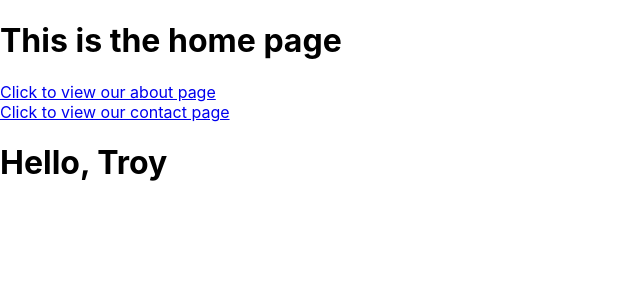
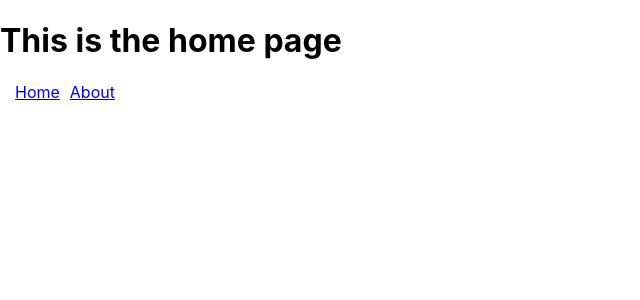
Before and after one commit to troycampano/sandbox-react-typescript, a React (Create React App) app: page / in a window 1280 px wide. Shown: the top 300 px of the page, without its empty margins (0-640 px from the left). Built offline with nearby package versions, Linux system fonts and the light colour scheme.

Commit message:
Cleaned up navigation

```diff
--- a/src/App.tsx
+++ b/src/App.tsx
@@ -3,15 +3,7 @@ import './App.css';
 import Home from "./Home";
 import About from "./About"
 import Contact from "./Contact"
-import { Routes, Route } from "react-router-dom"
-
-type Props = {
-  name: string;
-}
-
-function Welcome(props: Props) {
-  return <h1>Hello, {props.name}</h1>;
-}
+import { Routes, Route, Link } from "react-router-dom"
 
 function App() {
   return (
@@ -21,7 +13,14 @@ function App() {
         <Route path="about" element={<About />} />
         <Route path="contact" element={<Contact />} />
       </Routes>
-      <Welcome name="Troy" />
+      <nav style={{ margin: 10 }}>
+        <Link to="/" style={{ padding: 5 }}>
+          Home
+        </Link>
+        <Link to="/about" style={{ padding: 5 }}>
+          About
+        </Link>
+      </nav>
     </div>
   );
 }
--- a/src/Home.tsx
+++ b/src/Home.tsx
@@ -1,12 +1,8 @@
-import { Link } from "react-router-dom";
 
 function Home() {
   return (
     <div>
       <h1>This is the home page</h1>
-      <Link to="about">Click to view our about page</Link>
-      <br />
-      <Link to="contact">Click to view our contact page</Link>
     </div>
   );
 }
```
